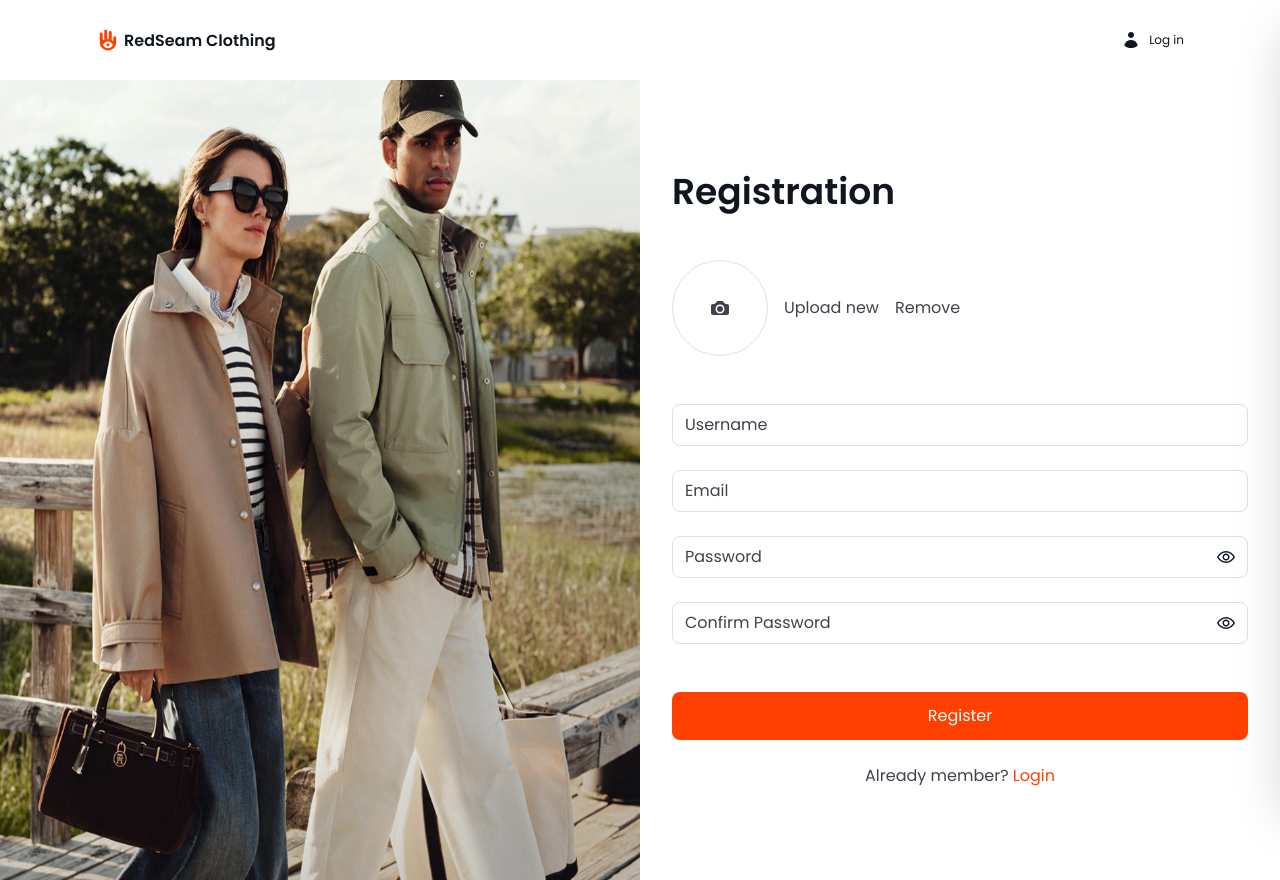
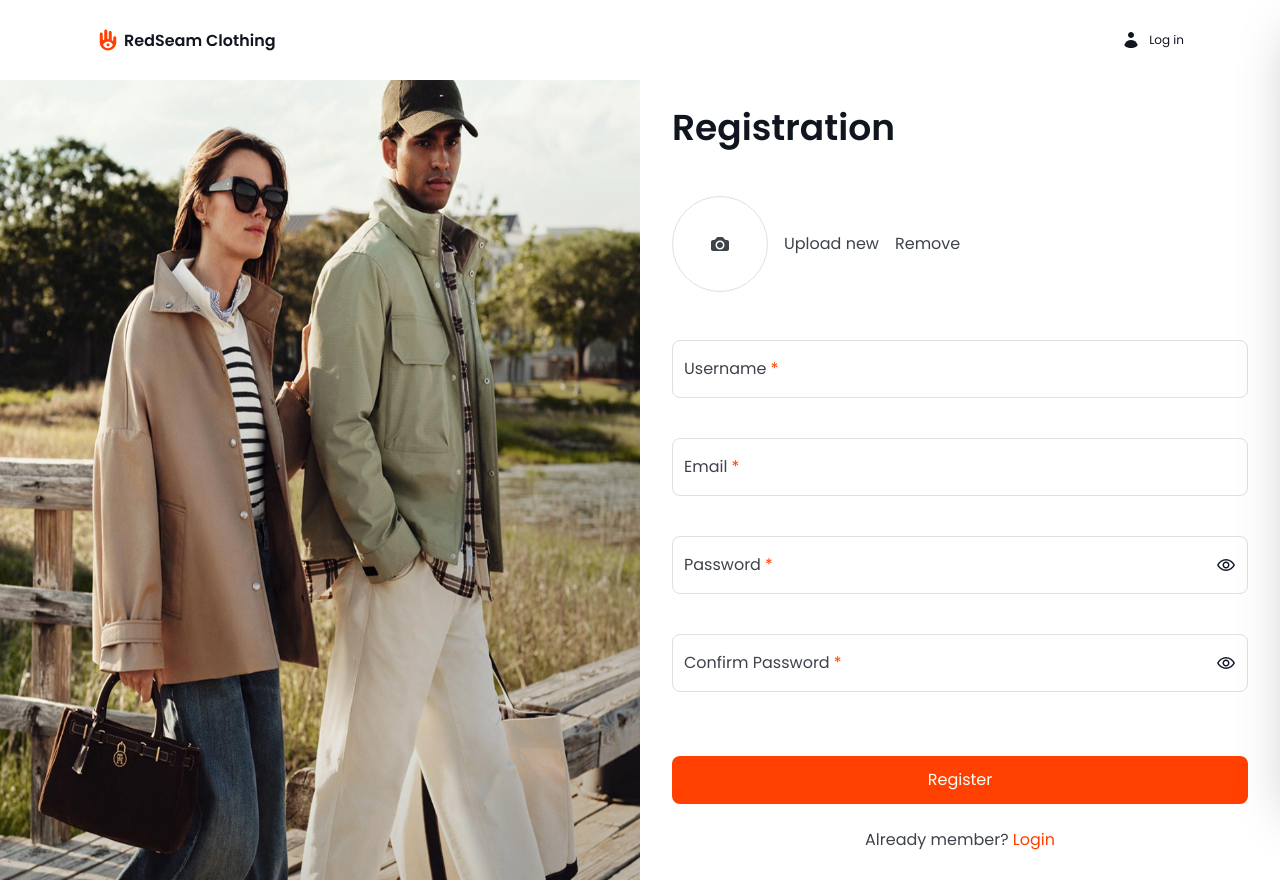
Before and after one commit to Bdmnss/redberry, a React (Vite) app: page /register in a window 1280 px wide. Built offline with nearby package versions, Linux system fonts and the light colour scheme; no server answers.

Commit message:
Update inputs

```diff
--- a/src/components/Input.tsx
+++ b/src/components/Input.tsx
@@ -5,35 +5,76 @@ import EyeOff from "../icons/EyeOff";
 interface InputProps extends InputHTMLAttributes<HTMLInputElement> {
   error?: string;
   isPassword?: boolean;
+  label?: string;
+  required?: boolean;
 }
 
 const Input = forwardRef<HTMLInputElement, InputProps>(
-  ({ error, className = "", isPassword, ...props }, ref) => {
+  ({ error, className = "", isPassword, label, required, ...props }, ref) => {
     const [show, setShow] = useState(false);
+    const [isFocused, setIsFocused] = useState(false);
     const type = isPassword ? (show ? "text" : "password") : props.type;
+
+    const hasValue =
+      props.value !== undefined
+        ? String(props.value).length > 0
+        : props.defaultValue !== undefined
+          ? String(props.defaultValue).length > 0
+          : false;
+
+    const isLabelFloating = isFocused || hasValue;
+
     return (
-      <div>
+      <div className="mb-4">
         <div className="relative">
           <input
             ref={ref}
-            className={`border-borderColor placeholder:text-secondaryText text-primaryText w-full rounded-lg border px-3 py-2 focus:outline-none ${
-              isPassword ? "pr-10" : ""
-            } ${className}`}
+            className={`w-full rounded-lg border border-borderColor px-3 pb-2 pt-6 text-primaryText transition-all duration-200 focus:border-transparent focus:outline-none focus:ring-1 focus:ring-primaryText ${
+              error ? "border-buttonColor" : ""
+            } ${isPassword ? "pr-10" : ""} ${className}`}
             type={type}
+            onFocus={(e) => {
+              setIsFocused(true);
+              props.onFocus?.(e);
+            }}
+            onBlur={(e) => {
+              setIsFocused(false);
+              props.onBlur?.(e);
+            }}
             {...props}
           />
+
+          {label && (
+            <label
+              className={`pointer-events-none absolute left-3 transition-all duration-200 ${
+                isLabelFloating
+                  ? "top-1 text-xs text-secondaryText"
+                  : "top-1/2 -translate-y-1/2 text-base text-secondaryText"
+              } ${error ? "text-buttonColor" : ""}`}
+            >
+              {label}
+              {required && <span className="ml-1 text-buttonColor">*</span>}
+            </label>
+          )}
+
           {isPassword && (
             <button
               type="button"
               tabIndex={-1}
-              className="text-secondaryText absolute right-3 top-1/2 -translate-y-1/2 text-xl"
+              className="absolute right-3 top-1/2 -translate-y-1/2 text-xl text-secondaryText transition-colors hover:text-primaryText"
               onClick={() => setShow((v) => !v)}
+              aria-label={show ? "Hide password" : "Show password"}
             >
               {show ? <EyeOff /> : <EyeOn />}
             </button>
           )}
         </div>
-        {error && <p className="text-buttonColor mt-1 text-xs">{error}</p>}
+
+        {error && (
+          <p className="mt-1 text-xs text-buttonColor" role="alert">
+            {error}
+          </p>
+        )}
       </div>
     );
   },
--- a/src/components/PriceFilterForm.tsx
+++ b/src/components/PriceFilterForm.tsx
@@ -25,7 +25,7 @@ const PriceFilterForm: React.FC<PriceFilterFormProps> = ({
   return (
     <form
       ref={filterRef}
-      className="border-borderColor absolute right-0 top-9 w-[392px] rounded-lg border bg-white p-4"
+      className="absolute right-0 top-9 w-[392px] rounded-lg border border-borderColor bg-white p-4"
       onSubmit={(e) => {
         e.preventDefault();
         const params: Record<string, string> = {};
@@ -38,12 +38,14 @@ const PriceFilterForm: React.FC<PriceFilterFormProps> = ({
       <p className="mb-5 font-semibold">Select price</p>
       <div className="mb-2 flex items-center gap-2">
         <Input
-          placeholder="From"
+          label="From"
+          required
           value={priceFrom}
           onChange={(e) => setPriceFrom(e.target.value.replace(/[^\d]/g, ""))}
         />
         <Input
-          placeholder="To"
+          label="To"
+          required
           value={priceTo}
           onChange={(e) => setPriceTo(e.target.value.replace(/[^\d]/g, ""))}
         />
--- a/src/pages/Login.tsx
+++ b/src/pages/Login.tsx
@@ -49,13 +49,15 @@ export default function Login() {
         <div className="flex flex-col gap-6">
           <Input
             type="text"
-            placeholder="Email"
+            label="Email"
+            required
             error={errors.email?.message}
             {...register("email")}
           />
           <Input
             isPassword
-            placeholder="Password"
+            label="Password"
+            required
             error={errors.password?.message}
             {...register("password")}
           />
--- a/src/pages/Register.tsx
+++ b/src/pages/Register.tsx
@@ -70,7 +70,7 @@ export default function Register() {
             />
           ) : (
             <div
-              className="border-borderColor hover:border-buttonColor flex size-24 cursor-pointer items-center justify-center rounded-full border"
+              className="flex size-24 cursor-pointer items-center justify-center rounded-full border border-borderColor hover:border-buttonColor"
               onClick={() => fileInputRef.current?.click()}
             >
               <Icon type="CameraIcon" />
@@ -107,25 +107,29 @@ export default function Register() {
         <div className="flex flex-col gap-6">
           <Input
             type="text"
-            placeholder="Username"
+            label="Username"
+            required
             error={errors.username?.message}
             {...register("username")}
           />
           <Input
             type="text"
-            placeholder="Email"
+            label="Email"
+            required
             error={errors.email?.message}
             {...register("email")}
           />
           <Input
             isPassword
-            placeholder="Password"
+            label="Password"
+            required
             error={errors.password?.message}
             {...register("password")}
           />
           <Input
             isPassword
-            placeholder="Confirm Password"
+            label="Confirm Password"
+            required
             error={errors.confirmPassword?.message}
             {...register("confirmPassword")}
           />
```
